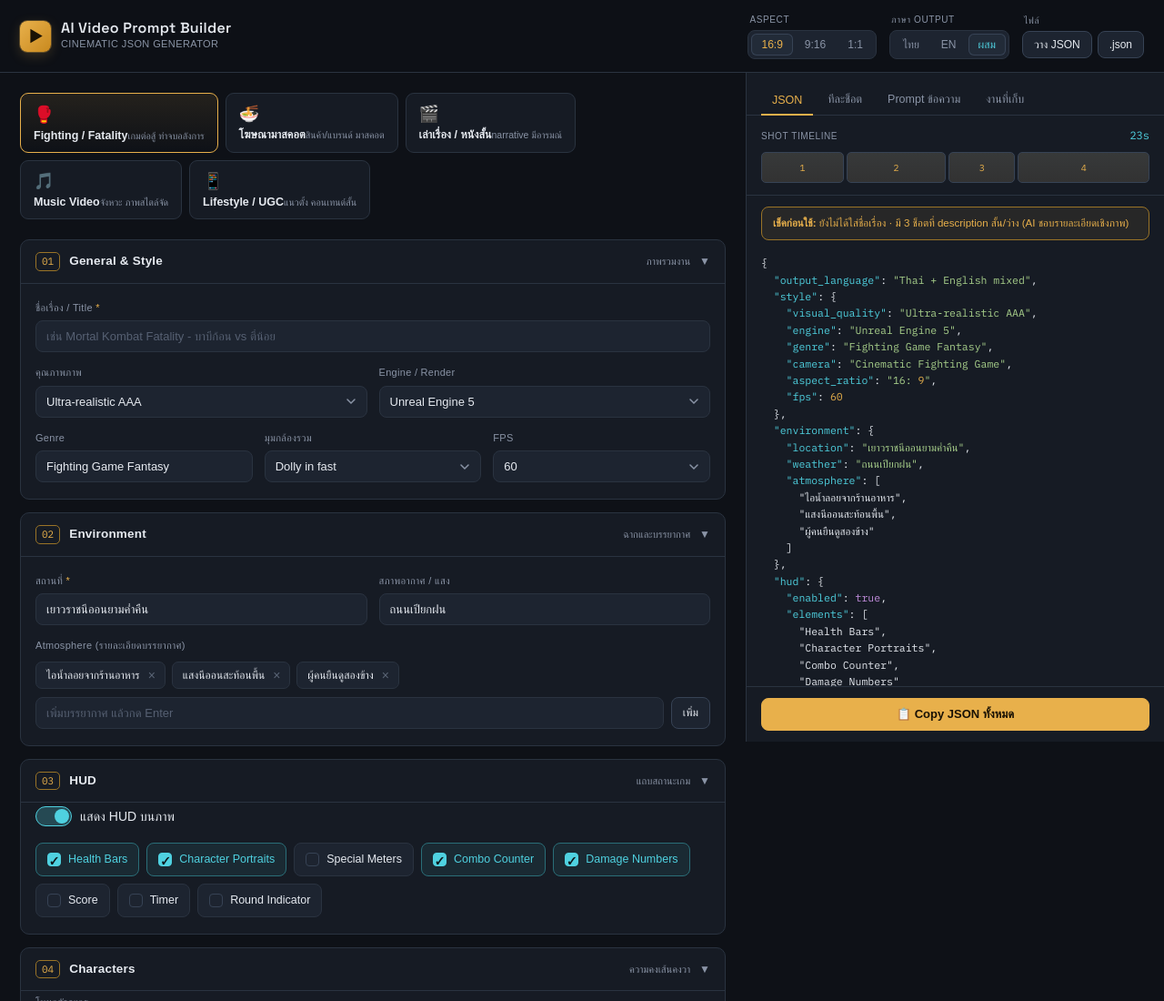
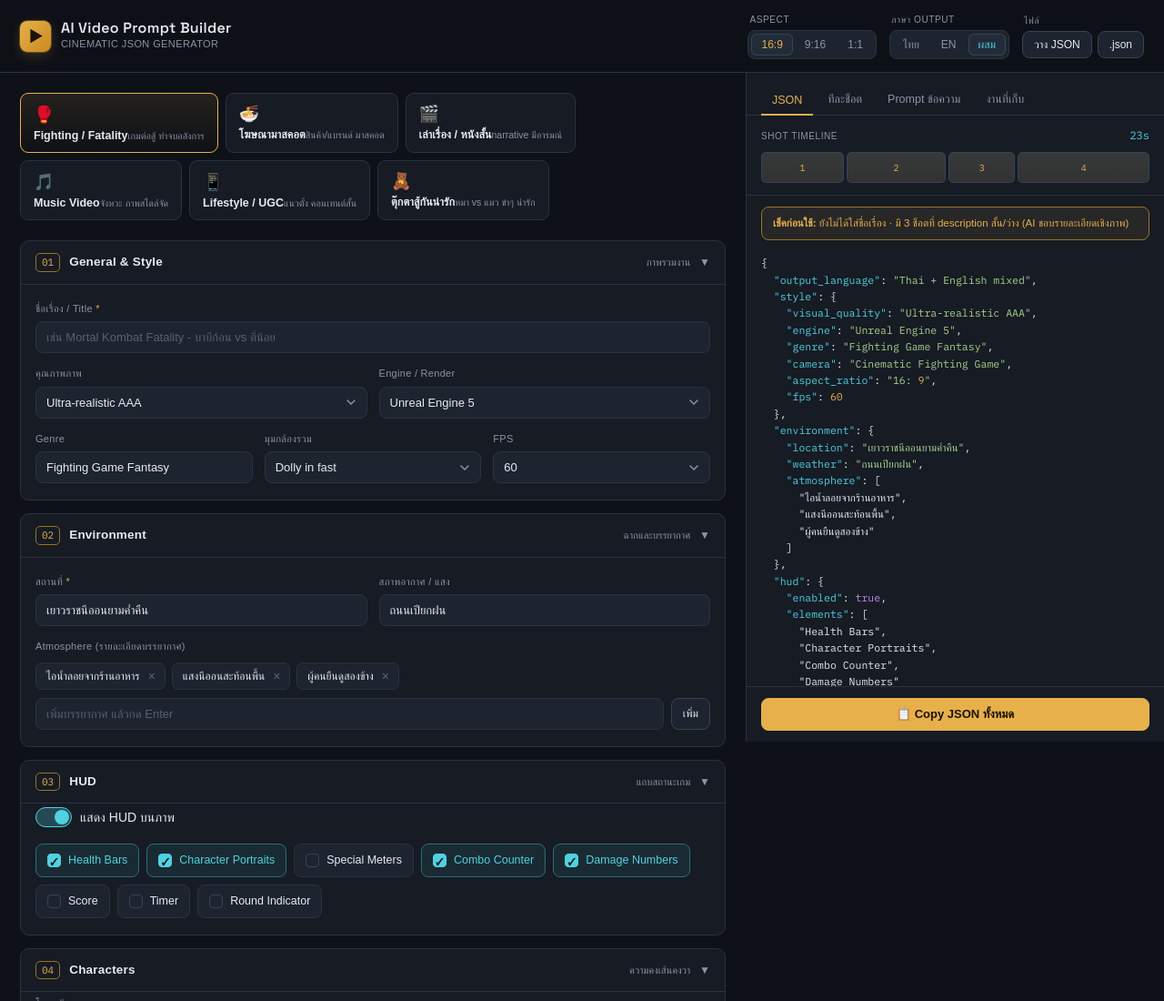
Before and after one commit to Anuwat838/AI-Video-Prompt-Builder, a plain HTML site: page index.html in a window 1280 px wide. Shown: the top 1100 px of the page at 91% size. Drawn offline with Linux system fonts and the light colour scheme; a web font is replaced by a local one.

Commit message:
Add files via upload

```diff
--- a/index.html
+++ b/index.html
@@ -329,7 +329,7 @@ pre.code{
 "use strict";
 
 /* ============ PRESET DEFINITIONS ============ */
-const ICONS={fatality:"🥊",ad:"🍜",story:"🎬",music:"🎵",ugc:"📱"};
+const ICONS={fatality:"🥊",ad:"🍜",story:"🎬",music:"🎵",ugc:"📱",cute:"🧸"};
 const PRESETS={
   fatality:{
     label:"Fighting / Fatality", desc:"เกมต่อสู้ ท่าจบอลังการ",
@@ -402,6 +402,23 @@ const PRESETS={
       {title:"ปิดท้าย CTA",description:"สรุปและชวนกด follow / ลองใช้",duration:4,camera:"Back to selfie",audio:"ชวนติดตาม",counter:0,effects:[]}
     ],
     ending:{description:"เฟรมจบพร้อมข้อความชวนติดตาม",pose:[],announcer:[],final_frame:"Text card"}
+  },
+  cute:{
+    label:"ตุ๊กตาสู้กันน่ารัก", desc:"หมา vs แมว ขำๆ น่ารัก",
+    style:{visual_quality:"Soft cute 3D, Pixar-like, นุ่มฟู",engine:"3D animated stylized",genre:"Cute Plushie Comedy Battle",camera:"Playful bouncy cartoon",fps:30},
+    aspect:"16:9",
+    env:{location:"สนามประลองในห้องนั่งเล่นน่ารัก โทนพาสเทล",weather:"แสงนุ่มอุ่นๆ",atmosphere:["หมอนปุยและของเล่นวางรอบสนาม","แสงพาสเทลนุ่มตา","มีหัวใจเล็กๆลอยรอบ","บรรยากาศสนุกสดใส ไม่มีความรุนแรง"]},
+    hud:{enabled:true,elements:["Health Bars","Character Portraits","Combo Counter"]},
+    chars:{mode:"versus",
+      left:{name:"น้องหมาตุ๊กตา",description:"ตุ๊กตาหมาอ้วนกลม ขนปุยฟู ตากลมโต แก้มป่อง ดูนุ่มน่ากอด สีน้ำตาลครีม"},
+      right:{name:"น้องแมวตุ๊กตา",description:"ตุ๊กตาแมวอ้วนกลม ขนฟูนุ่ม ตากลมโต หางพอง ดูขี้อ้อน สีเทาขาว"}},
+    shots:[
+      {title:"เปิดฉากท้าทายน่ารัก",description:"ตุ๊กตาสองตัวเด้งดึ๋งเข้าหากัน ทำท่าขู่แบบขำๆ พองตัวอวดความน่ารัก แล้วชนพุงป่องกันเบาๆ เด้งถอยหลัง",duration:5,camera:"Bouncy push-in",audio:"เสียงตุ๊กตาเด้ง 'ปุๆ' น่ารัก + เสียงร้องอ้อนๆ",counter:3,effects:["หัวใจเด้งออกมา","ดาวกลมๆหมุน"]},
+      {title:"คอมโบตบเบาๆ",description:"น้องหมาเอาอุ้งเท้านุ่มๆตบเบาๆรัวๆ น้องแมวหมุนตัวฟาดหางฟูๆกลับ ทั้งคู่ล้มกลิ้งบนหมอนแบบขำๆ",duration:6,camera:"Spin around playful",audio:"เสียง 'ตุบ ตุบ' นุ่มๆ + เสียงหัวเราะ",counter:12,effects:["ปุยขนปลิว","หัวใจกระจาย"]},
+      {title:"ท่าไม้ตายจั๊กจี้",description:"น้องตัวหนึ่งกระโดดกอดอีกตัวแล้วจั๊กจี้ อีกตัวดิ้นหัวเราะกลิ้งไปมา ปุยฟุ้งเต็มจอ",duration:5,camera:"Tumble follow",audio:"เสียงหัวเราะคิกคัก น่ารัก",counter:25,effects:["ฟองสบู่หัวใจ","ประกายน่ารัก"]}
+    ],
+    ending:{description:"ทั้งคู่เหนื่อยล้มนอนเคียงกันบนหมอน แล้วหันมากอดกันเป็นเพื่อน หัวใจลอยเต็มจอ",pose:["กอดกันกลมๆ","ยิ้มหวานใส่กล้อง"],announcer:["เสมอกัน!","น่ารักทั้งคู่ ♥"],final_frame:"จบที่หัวใจค่อยๆลอยขึ้น เฟรมอบอุ่น"},
+    neg:"ห้ามรุนแรง ห้ามเลือด ห้ามดูน่ากลัว ห้ามสมจริงแบบสยอง, ห้ามตาดุ ห้ามเขี้ยว, ห้ามภาพเบลอ, ห้ามตัวหนังสือเพี้ยน, ให้ดูนุ่มฟูน่ารักตลอด"
   }
 };
 
@@ -436,7 +453,7 @@ function loadPreset(key){
     hud:deepClone(p.hud),
     characters:deepClone(p.chars),
     consistency:"",
-    negative:"ห้ามนิ้วเกิน, ห้ามตัวหนังสือเพี้ยน, ห้ามภาพเบลอ, ห้ามใบหน้าผิดรูป",
+    negative:p.neg||"ห้ามนิ้วเกิน, ห้ามตัวหนังสือเพี้ยน, ห้ามภาพเบลอ, ห้ามใบหน้าผิดรูป",
     shots:p.shots.map(s=>Object.assign({id:nextId(),effects:[]},deepClone(s))),
     ending:deepClone(p.ending)
   };
```
